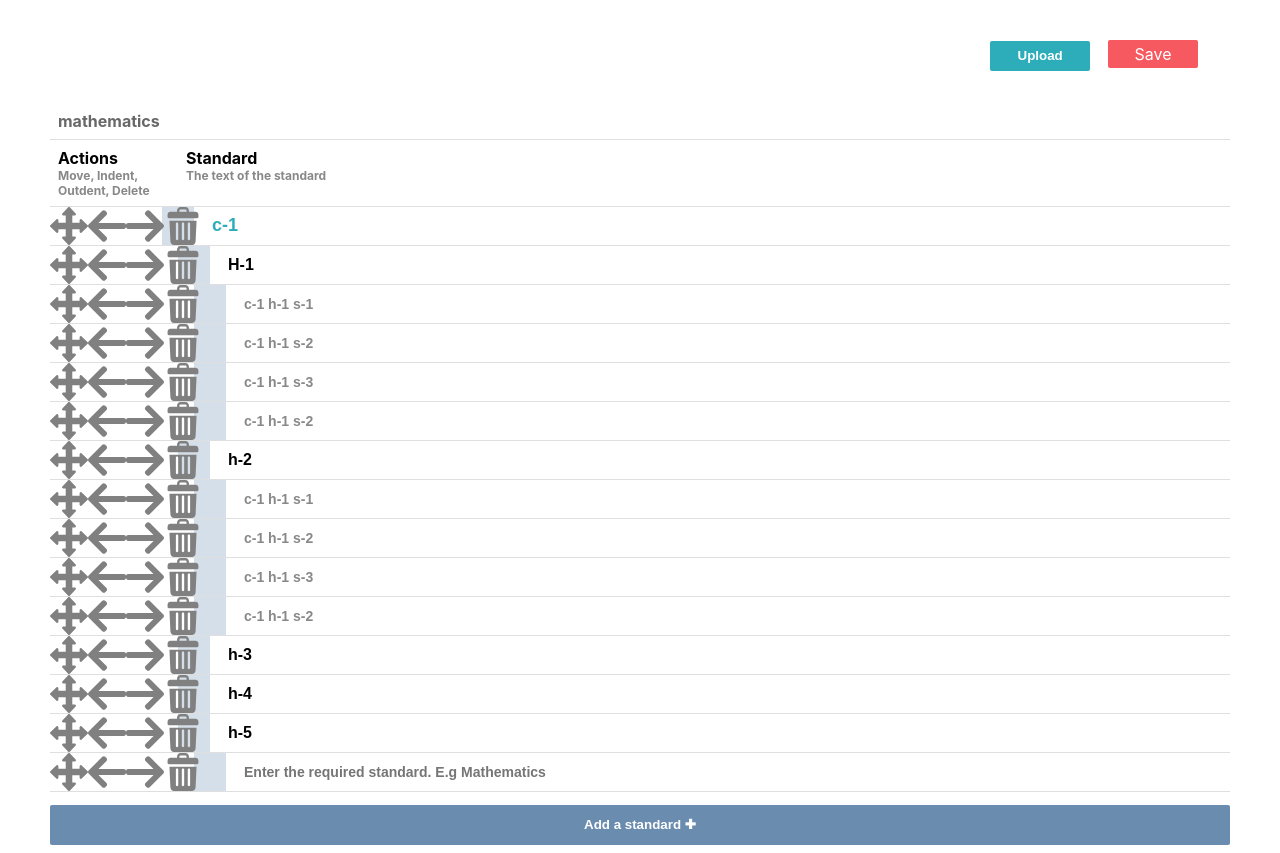
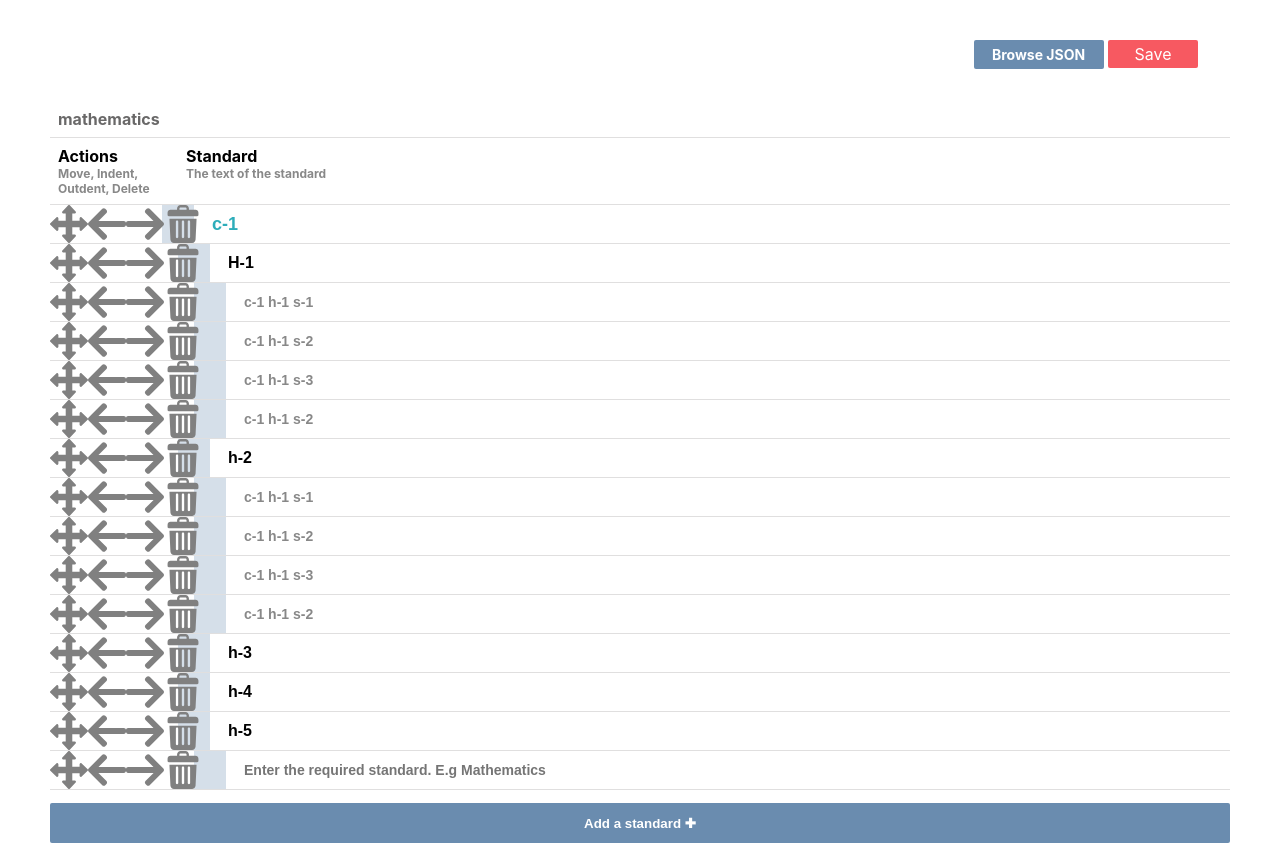
Before and after one commit to ArpitBansal87/curriculum-authoring-tool, a React (Create React App) app: page / in a window 1280 px wide. Built offline with nearby package versions, Linux system fonts and the light colour scheme.

Commit message:
Code Beautified. Browse button issue fixed.

```diff
--- a/src/HeaderButtons/index.js
+++ b/src/HeaderButtons/index.js
@@ -1,10 +1,8 @@
-import React, { useContext, useState } from "react";
+import React, { useContext } from "react";
 import "./index.scss";
 import { MyContext } from "../appContext";
 export default function HeaderButtons() {
-  const [isUploadHidden, setUploadHidden] = useState(true);
   const getConsumer = useContext(MyContext);
-
   const { state, getJSONData } = getConsumer;
 
   const handleFileChange = async (e) => {
@@ -26,12 +24,18 @@ export default function HeaderButtons() {
   };
   return (
     <div className="header-buttons-wrapper">
-      <button
-        className="upload-wrapper"
-        onClick={() => setUploadHidden(!isUploadHidden)}
+      <span
+        className="upload-wrapper upload-file-wrapper"
       >
-        Upload
-      </button>{" "}
+         <label htmlFor="fusk">Browse JSON</label>
+        <input
+          id="fusk"
+          type="file"
+          name="JSONFile"
+          style={{ display: "none" }}
+          onChange={handleFileChange}
+        />
+      </span>{" "}
       <a
         className="save-wrapper"
         href={`data:text/json;charset=utf-8,${encodeURIComponent(
@@ -41,16 +45,7 @@ export default function HeaderButtons() {
       >
         Save
       </a>
-      <div className="upload-file-wrapper" hidden={isUploadHidden}>
-        <label htmlFor="fusk">Browse JSON</label>
-        <input
-          id="fusk"
-          type="file"
-          name="JSONFile"
-          style={{ display: "none" }}
-          onChange={handleFileChange}
-        ></input>
-      </div>
+
     </div>
   );
 }
--- a/src/HeaderButtons/index.scss
+++ b/src/HeaderButtons/index.scss
@@ -13,13 +13,11 @@
     background: #f75961;
   }
   .upload-wrapper {
-    background: #2dadba;
     min-height: 30px;
     min-width: 100px;
     margin: 0em 1em 0em 0em;
-  }
-  .upload-file-wrapper {
     height: 50px;
+
     margin: 8px 0px 0px 0px;
     label {
       background: #6a8caf;
@@ -31,6 +29,9 @@
       font-weight: bold;
       border-radius: 2px;
       font-size: 14px;
+      cursor: pointer;
     }
   }
+
+
 }
--- a/src/appContext.js
+++ b/src/appContext.js
@@ -4,6 +4,10 @@ export const MyContext = React.createContext();
 
 export default function ContextWrapper({ children }) {
   const [state, setState] = useState(store);
+
+  const getJSONData = (data) => {
+    setState({ ...data });
+  };
 
   const HandleChangeStandard = (value, chapterId, headingId, subheadingId) => {
     const newState = state;
@@ -18,10 +22,6 @@ export default function ContextWrapper({ children }) {
     }
 
     setState({ ...newState });
-  };
-
-  const getJSONData = (data) => {
-    setState({ ...data });
   };
 
   const trashStandard = (chapterId, headingId, subheadingId) => {
@@ -75,6 +75,7 @@ export default function ContextWrapper({ children }) {
           children: {},
           childrenAllIdsOrder: [],
         };
+
         setState({ ...newState });
       } else {
         alert("There Are no chapters. Please Add chapters.");
@@ -97,6 +98,7 @@ export default function ContextWrapper({ children }) {
           ...getLastHeadingChildren.childrenAllIdsOrder,
           newId,
         ];
+
         setState({ ...newState });
       } else {
         alert("The is no Heading in the Chapter.");
@@ -332,7 +334,7 @@ export default function ContextWrapper({ children }) {
         HandleChangeStandard,
         trashStandard,
         addStandard,
-        getJSONData
+        getJSONData,
       }}
     >
       <div className="App">{children}</div>
```
